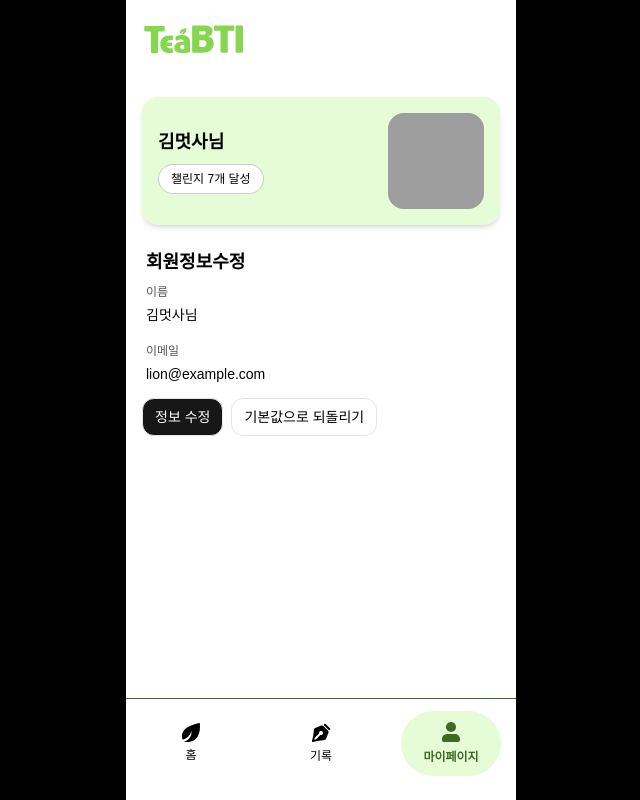
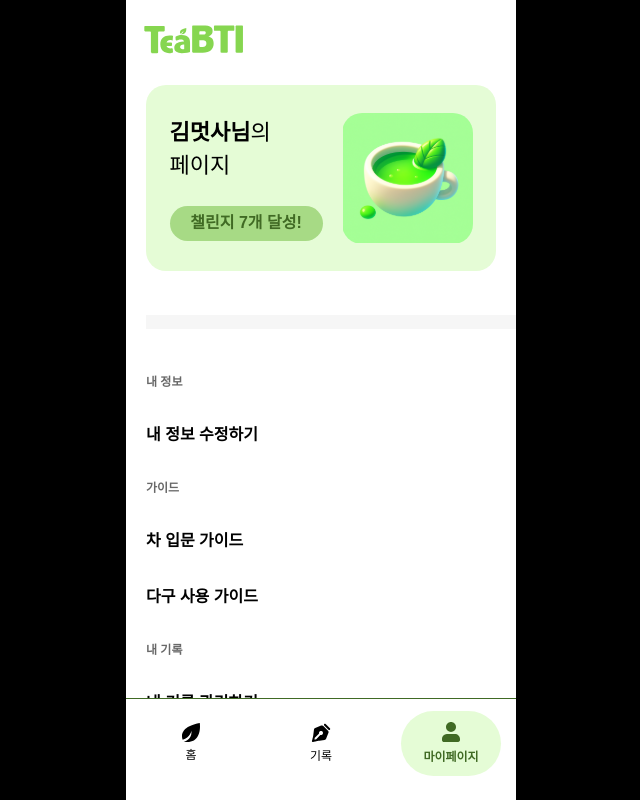
Before and after one commit to 2025-SINCHONTHON-6/Frontend, a React (Vite) app in the folder frontend/: page /mypage in a window 1280 px wide. Shown: the whole page, without its empty margins (319-959 px from the left). Built offline with nearby package versions, Linux system fonts and the light colour scheme; grey boxes are pictures that could not be loaded; a web font is replaced by a local one.

Commit message:
마이페이지 완성

```diff
--- a/frontend/src/App.jsx
+++ b/frontend/src/App.jsx
@@ -10,18 +10,20 @@ import RecommendationResult from './pages/recommend/recommendResult';
 import Mypage from './pages/mypage/mypage';
 
 import Intro from './pages/auth/intro';
-import Signup from './pages/auth/signup';
+
+const INTRO_SEEN_KEY = 'intro:seen';
+function RootGate() {
+  const seen = typeof window !== 'undefined' && sessionStorage.getItem(INTRO_SEEN_KEY);
+  return seen ? <Home /> : <Navigate to="/intro" replace />;
+}
 
 function App() {
   return (
     <Routes>
-
       <Route path="/intro" element={<Intro />} />
-      <Route path="/signup" element={<Signup />} />
-
 
       <Route path="/" element={<MainLayout />}>
-        <Route index element={<Home />} />
+        <Route index element={<RootGate />} />
         <Route path="record" element={<Record />} />
         <Route path="record/write" element={<RecordWrite />} />
         <Route path="record/detail" element={<RecordDetail />} />
@@ -30,7 +32,6 @@ function App() {
         <Route path="mypage" element={<Mypage />} />
       </Route>
 
-
       <Route path="*" element={<Navigate to="/" replace />} />
     </Routes>
   );
--- a/frontend/src/components/mypage/profile.jsx
+++ b/frontend/src/components/mypage/profile.jsx
@@ -1,166 +1,31 @@
-// src/pages/MyPage.jsx
-import React, { useEffect, useMemo, useState } from "react";
-import { getMemberById } from "../../data/users";
+export default function MyPage() {
+  return (
+    <div>
+    <div className="flex flex-row justify-center items-center px-7 py-7 mt-2 gap-5 bg-main-100 rounded-[20px]">
+      <div>
+        <p className="text-[22px] text-left mb-6">
+          <strong>김멋사님</strong>의 <br />
+          페이지
+        </p>
+        <div className="text-[16px] text-center flex items-center justify-center font-bold text-main-300 bg-main-200 w-[153px] h-[35px] rounded-[30px]">
+          챌린지 7개 달성!
+        </div>
+      </div>
+      <img src="/svg/profile.svg" alt="profile" />
+    </div>
 
-export default function MyPage({ userId }) {
-  const base = useMemo(() => getMemberById(userId), [userId]);
+    <div className="w-screen h-[14px] bg-[#F6F6F6] mt-11 mb-11"></div>
+    <div className="flex flex-col gap-8 text-left">
+        <p className="text-[12px] text-[#686868] font-semibold">내 정보</p>
+        <botton className="text-[16px] text-black font-bold">내 정보 수정하기</botton>
 
-  const storageKey = `user:${base.id}`;
-  const [profile, setProfile] = useState(base);
-  const [editing, setEditing] = useState(false);
+        <p className="text-[12px] text-[#686868] font-semibold">가이드</p>
+        <botton className="text-[16px] text-black font-bold">차 입문 가이드</botton>
+        <botton className="text-[16px] text-black font-bold">다구 사용 가이드</botton>
 
-  useEffect(() => {
-    const saved = localStorage.getItem(storageKey);
-    if (saved) setProfile(JSON.parse(saved));
-  }, [storageKey]);
-
-  const [form, setForm] = useState({
-    name: base.name,
-    email: base.email,
-    photo: base.photo,
-  });
-
-  useEffect(() => {
-    setForm({ name: profile.name, email: profile.email, photo: profile.photo });
-  }, [profile]);
-
-  const onChange = (e) => {
-    const { name, value } = e.target;
-    setForm((f) => ({ ...f, [name]: value }));
-  };
-
-  const onPickFile = async (e) => {
-    const file = e.target.files?.[0];
-    if (!file) return;
-    const reader = new FileReader();
-    reader.onload = () => {
-      setForm((f) => ({ ...f, photo: reader.result }));
-    };
-    reader.readAsDataURL(file);
-  };
-
-  const save = () => {
-    const next = { ...profile, ...form };
-    setProfile(next);
-    localStorage.setItem(storageKey, JSON.stringify(next));
-    setEditing(false);
-  };
-
-  const cancel = () => {
-    setForm({ name: profile.name, email: profile.email, photo: profile.photo });
-    setEditing(false);
-  };
-
-  return (
-    <div className="max-w-[420px] mx-auto px-4 pt-5 pb-16 font-sans">
-
-      <div className="grid grid-cols-[1fr_96px] items-center gap-3 rounded-2xl p-4 shadow-md"
-           style={{ backgroundColor: "#E5FCD6" }}>
-        <div>
-          <p className="font-bold text-[18px] mb-2">{profile.name}</p>
-          <span className="inline-block px-3 py-1.5 bg-white border border-black/20 rounded-full text-xs">
-            챌린지 {profile.achieved}개 달성
-          </span>
-        </div>
-        <img
-          className="w-24 h-24 rounded-2xl object-cover bg-neutral-300"
-          src={profile.photo}
-          alt={`${profile.name} 프로필`}
-        />
-      </div>
-
-      {/* 회원정보 수정 섹션 */}
-      <h3 className="mt-6 mb-2 ml-1 font-bold text-[18px]">회원정보수정</h3>
-
-      {!editing ? (
-        <>
-          <div className="space-y-1 mb-4 ml-1 text-sm leading-relaxed">
-            <span className="block text-neutral-600 text-xs">이름</span>
-            <div>{profile.name}</div>
-          </div>
-          <div className="space-y-1 mb-2 ml-1 text-sm leading-relaxed">
-            <span className="block text-neutral-600 text-xs">이메일</span>
-            <div>{profile.email}</div>
-          </div>
-          <div className="flex gap-2 mt-3">
-            <button
-              className="inline-flex items-center justify-center rounded-xl border border-neutral-200 bg-neutral-900 text-white px-3 py-2 text-sm transition hover:bg-neutral-800 focus:outline-none focus:ring-2 focus:ring-neutral-900/30"
-              onClick={() => setEditing(true)}
-            >
-              정보 수정
-            </button>
-            <button
-              className="inline-flex items-center justify-center rounded-xl border border-neutral-200 bg-white px-3 py-2 text-sm transition hover:bg-neutral-50 focus:outline-none focus:ring-2 focus:ring-neutral-900/10"
-              onClick={() => {
-                localStorage.removeItem(storageKey);
-                setProfile(base);
-              }}
-            >
-              기본값으로 되돌리기
-            </button>
-          </div>
-        </>
-      ) : (
-        <div className="grid gap-3 mt-2">
-          <label>
-            <div className="text-neutral-600 text-xs mb-1">이름</div>
-            <input
-              className="w-full rounded-xl border border-neutral-200 px-3 py-2 text-sm bg-white focus:outline-none focus:ring-2 focus:ring-neutral-900/20 focus:border-neutral-300"
-              name="name"
-              value={form.name}
-              onChange={onChange}
-              placeholder="이름"
-            />
-          </label>
-
-          <label>
-            <div className="text-neutral-600 text-xs mb-1">이메일</div>
-            <input
-              type="email"
-              className="w-full rounded-xl border border-neutral-200 px-3 py-2 text-sm bg-white focus:outline-none focus:ring-2 focus:ring-neutral-900/20 focus:border-neutral-300"
-              name="email"
-              value={form.email}
-              onChange={onChange}
-              placeholder="email@example.com"
-            />
-          </label>
-
-          <label>
-            <div className="text-neutral-600 text-xs mb-1">프로필 사진</div>
-            <input
-              type="file"
-              accept="image/*"
-              onChange={onPickFile}
-              className="block w-full text-sm file:mr-3 file:rounded-lg file:border-0 file:bg-neutral-900 file:text-white file:px-3 file:py-2 file:hover:bg-neutral-800 file:transition"
-            />
-            <div className="text-xs text-neutral-500 mt-1">
-              * 파일을 선택하거나 아래에 이미지 URL을 직접 넣을 수 있어요.
-            </div>
-            <input
-              className="mt-2 w-full rounded-xl border border-neutral-200 px-3 py-2 text-sm bg-white focus:outline-none focus:ring-2 focus:ring-neutral-900/20 focus:border-neutral-300"
-              name="photo"
-              value={form.photo}
-              onChange={onChange}
-              placeholder="https://… 이미지 주소"
-            />
-          </label>
-
-          <div className="flex gap-2">
-            <button
-              className="inline-flex items-center justify-center rounded-xl border border-neutral-200 bg-neutral-900 text-white px-3 py-2 text-sm transition hover:bg-neutral-800 focus:outline-none focus:ring-2 focus:ring-neutral-900/30"
-              onClick={save}
-            >
-              저장
-            </button>
-            <button
-              className="inline-flex items-center justify-center rounded-xl border border-neutral-200 bg-white px-3 py-2 text-sm transition hover:bg-neutral-50 focus:outline-none focus:ring-2 focus:ring-neutral-900/10"
-              onClick={cancel}
-            >
-              취소
-            </button>
-          </div>
-        </div>
-      )}
+        <p className="text-[12px] text-[#686868] font-semibold">내 기록</p>
+        <botton className="text-[16px] text-black font-bold">내 기록 관리하기</botton>
     </div>
+</div>
   );
 }
--- a/frontend/src/pages/auth/intro.jsx
+++ b/frontend/src/pages/auth/intro.jsx
@@ -1,18 +1,23 @@
-import { useEffect } from "react";
-import { useNavigate } from "react-router-dom";
+import { useEffect } from 'react';
+import { useNavigate } from 'react-router-dom';
 
 export default function Intro() {
   const nav = useNavigate();
 
   useEffect(() => {
-    const t = setTimeout(() => nav("/signup", { replace: true }), 1500);
+    sessionStorage.setItem('intro:seen', '1');
+
+    const t = setTimeout(() => nav('/', { replace: true }), 1500);
     return () => clearTimeout(t);
   }, [nav]);
 
   return (
-    <div className="h-screen max-w-[390px] flex items-center justify-center bg-white">
-      <div className="flex flex-col items-center justify-center gap-6">
-        <img src="/svg/logo.svg" alt="logo" />
+    <div className="flex h-[100dvh] w-screen justify-center items-center bg-black">
+      <div className="relative flex h-full w-full max-w-[390px] flex-col justify-center items-center bg-white overflow-hidden">
+        <p className="text-[20px] text-[#686868] text-center">
+          오늘, 내 기분을 닮은 차 한 모금
+        </p>
+        <img src="/svg/logo.svg" alt="logo" className="w-[279px] mb-5" />
         <img src="/svg/introLogo.svg" alt="introLogo" />
       </div>
     </div>
--- a/frontend/src/pages/auth/signup.jsx
+++ /dev/null
@@ -1,23 +0,0 @@
-import React from "react";
-import { useNavigate } from "react-router-dom";
-
-export default function Signup() {
-  const nav = useNavigate();
-
-  const handleSubmit = (e) => {
-    e.preventDefault();
-
-    nav("/", { replace: true });
-  };
-
-  return (
-    <form onSubmit={handleSubmit} className="max-w-md mx-auto p-6 space-y-4">
-      <h1 className="text-2xl font-bold">회원가입</h1>
-      <input type="email" required className="w-full border rounded px-3 py-2" placeholder="이메일" />
-      <input type="password" required minLength={8} className="w-full border rounded px-3 py-2" placeholder="비밀번호(8자 이상)" />
-      <button type="submit" className="w-full h-11 rounded-xl bg-main-300 text-white font-semibold">
-        가입하기
-      </button>
-    </form>
-  );
-}
--- a/frontend/src/pages/mypage/mypage.jsx
+++ b/frontend/src/pages/mypage/mypage.jsx
@@ -2,7 +2,7 @@ import MyPage from "@/components/mypage/profile";
 
 export default function Mypage () {
     return (
-        <div>
+        <div className="flex flex-col px-5">
             <MyPage />
         </div>
     )
```
Also changed, not shown: frontend/public/svg/profile.svg (added), frontend/src/components/home/recommendTab.jsx (line endings or trailing spaces).
